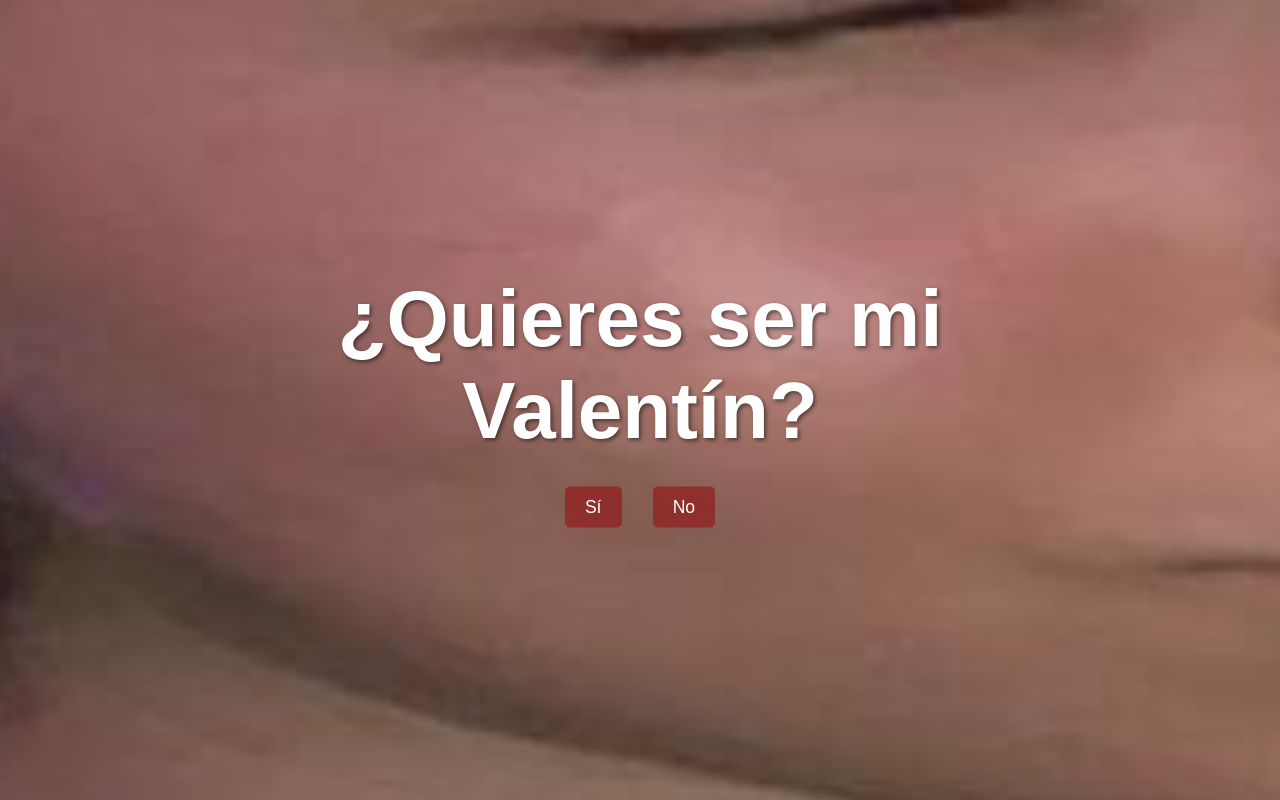
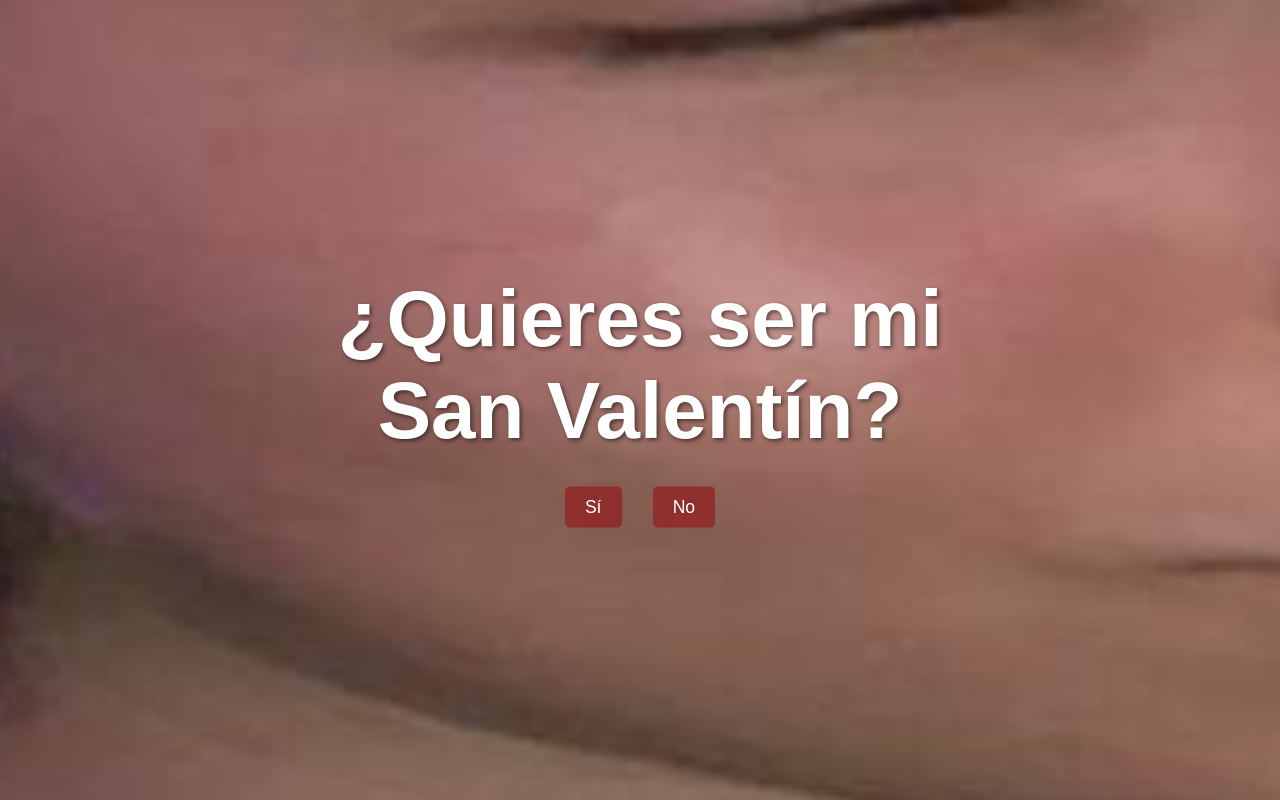
Before and after one commit to OntiverosCristian/MyValentine, a plain HTML site: page index.html in a window 1280 px wide. Drawn offline with Linux system fonts and the light colour scheme.

Commit message:
area de respawn2

```diff
--- a/index.html
+++ b/index.html
@@ -150,7 +150,7 @@
             </div>
         </div>
         <div class="texto-centrado">
-            <h1>¿Quieres ser mi Valentín?</h1>
+            <h1>¿Quieres ser mi San Valentín?</h1>
             <div class="botones">
                 <button id="btnSi">Sí</button>
                 <button id="btnNo">No</button>
```
